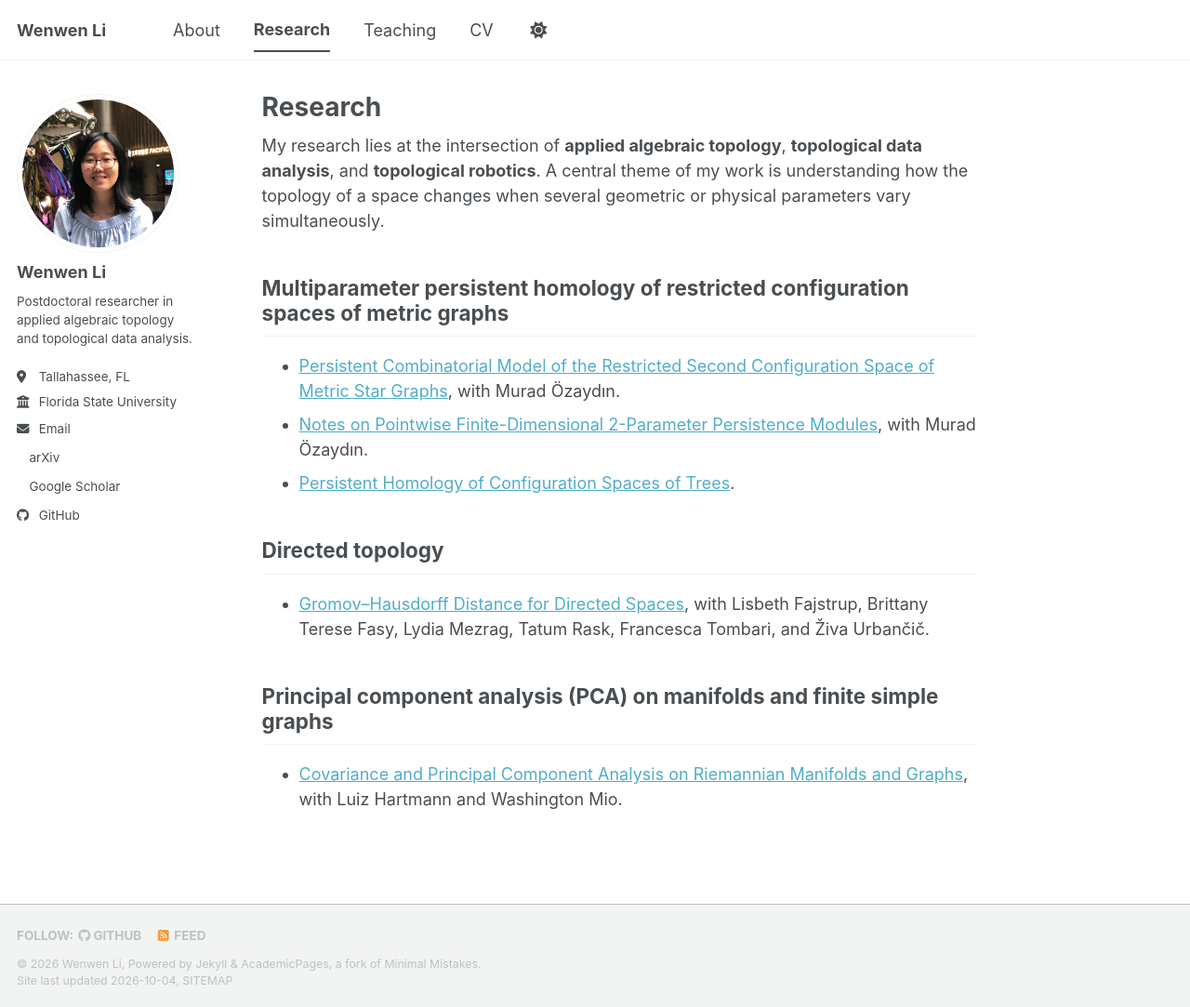
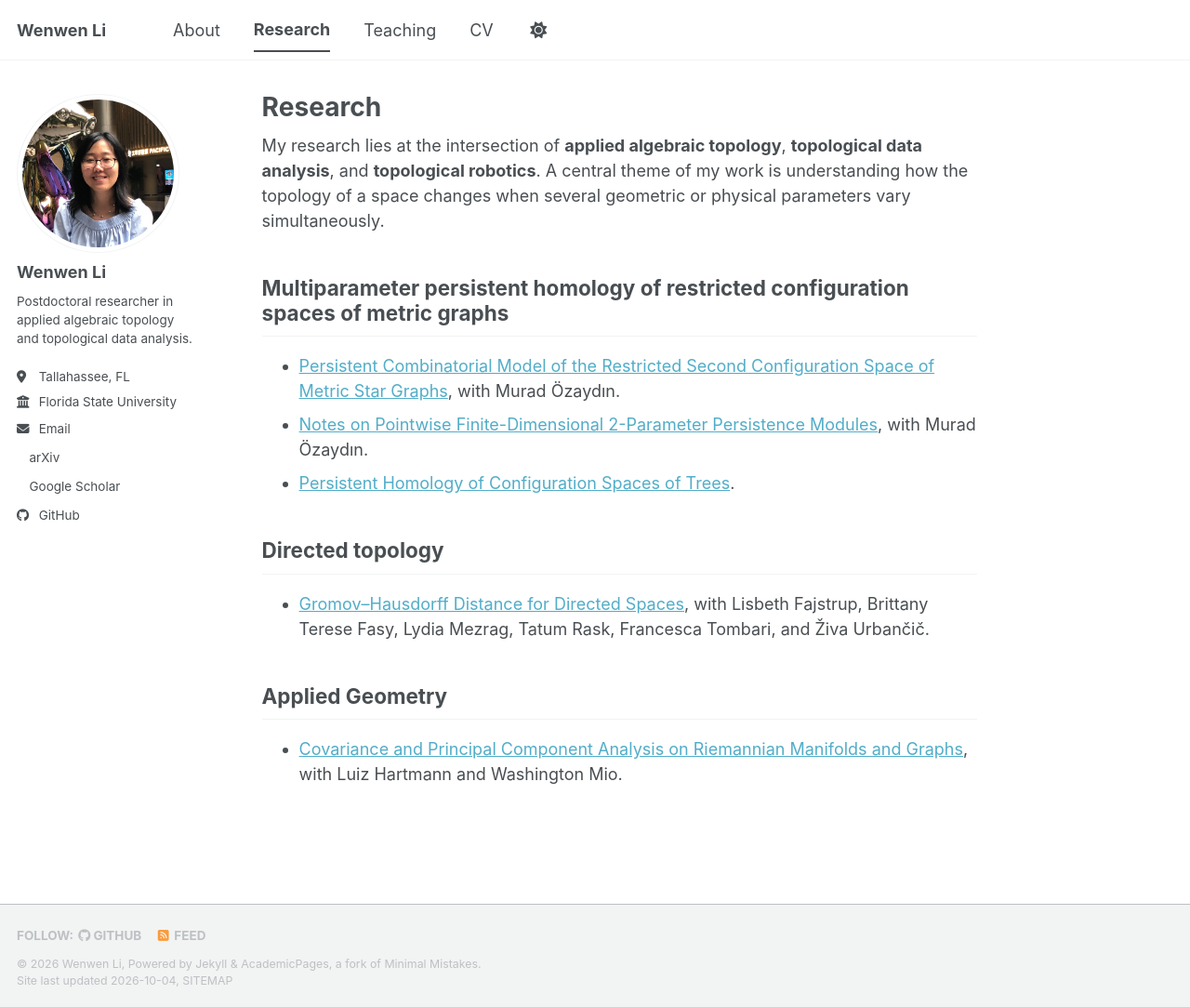
Before and after one commit to ajmaths/ajmaths.github.io, a Jekyll site: the page built from _pages/research.md, in a window 1280 px wide and 1083 px high. Shown: the whole window at 93% size. Built offline with Jekyll 4.4.1, drawn with Linux system fonts in a browser that asks for light colours; a style sheet for code colours, icons or effects is not loaded.

Commit message:
Update section title from PCA to Applied Geometry

```diff
--- a/_pages/research.md
+++ b/_pages/research.md
@@ -16,6 +16,6 @@ My research lies at the intersection of **applied algebraic topology**, **topolo
 
 - [Gromov--Hausdorff Distance for Directed Spaces](https://arxiv.org/abs/2408.14394), with Lisbeth Fajstrup, Brittany Terese Fasy, Lydia Mezrag, Tatum Rask, Francesca Tombari, and Živa Urbančič.
 
-## Principal component analysis (PCA) on manifolds and finite simple graphs
+## Applied Geometry
 
 - [Covariance and Principal Component Analysis on Riemannian Manifolds and Graphs](https://arxiv.org/pdf/2609.15753), with Luiz Hartmann and Washington Mio.
```
